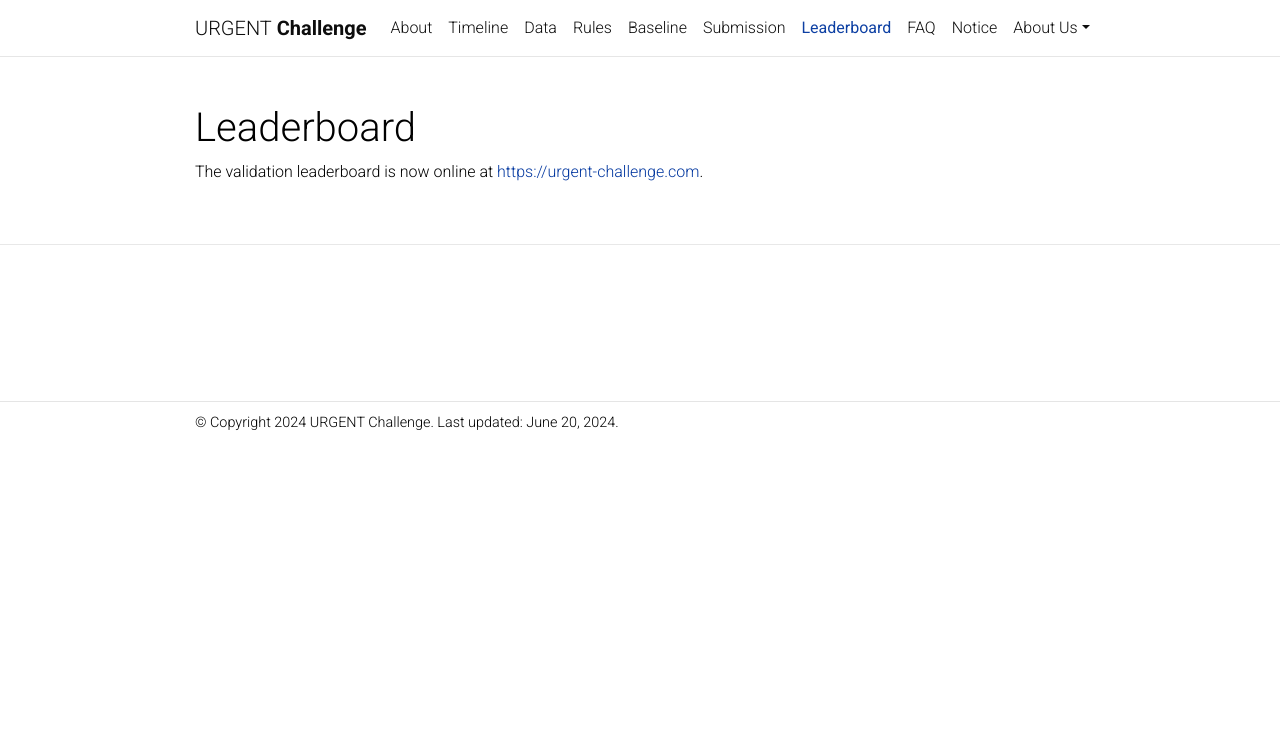
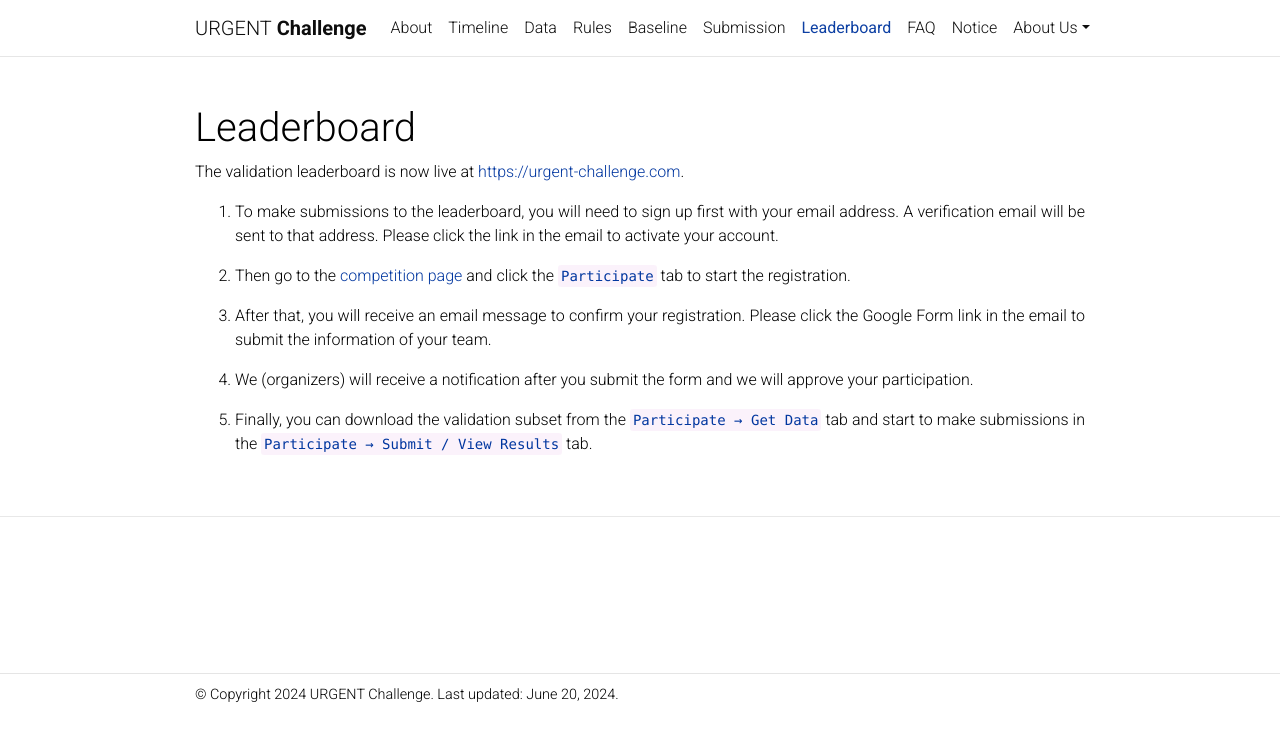
Before and after one commit to urgent-challenge/urgent2024, a Jekyll site: the page built from _pages/leaderboard.md, in a window 1280 px wide. Shown: the top 741 px of the page. Built offline with Jekyll 4.4.1, drawn with Linux system fonts in a browser that asks for light colours; comment, search, counter and statistics services are not loaded; a style sheet for code colours, icons or effects is not loaded.

Commit message:
Update leaderboard

```diff
--- a/_pages/leaderboard.md
+++ b/_pages/leaderboard.md
@@ -7,4 +7,14 @@ nav: true
 nav_order: 7
 ---
 
-The validation leaderboard is now online at [https://urgent-challenge.com](https://urgent-challenge.com/).
+The validation leaderboard is now live at [https://urgent-challenge.com](https://urgent-challenge.com/).
+
+1. To make submissions to the leaderboard, you will need to sign up first with your email address. A verification email will be sent to that address. Please click the link in the email to activate your account.
+
+2. Then go to the [competition page](https://urgent-challenge.com/competitions/5) and click the `Participate` tab to start the registration.
+
+3. After that, you will receive an email message to confirm your registration. Please click the Google Form link in the email to submit the information of your team.
+
+4. We (organizers) will receive a notification after you submit the form and we will approve your participation.
+
+5. Finally, you can download the validation subset from the `Participate → Get Data` tab and start to make submissions in the `Participate → Submit / View Results` tab.
```
Also changed, not shown: _pages/data.md (+5 -0 lines), _pages/faq.md (+0 -2 lines).
